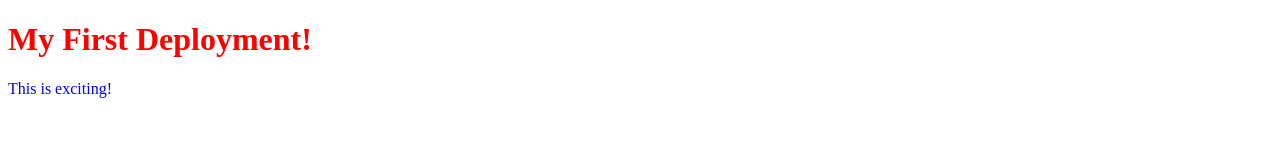
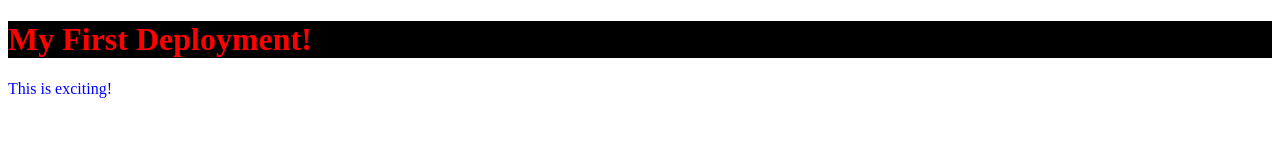
Before and after one commit to evankoop/f27-deployment-demo-evan, a website: page client/index.html in a window 1280 px wide. Drawn offline with Linux system fonts and the light colour scheme.

Commit message:
Added background color

```diff
--- a/client/index.html
+++ b/client/index.html
@@ -8,7 +8,7 @@
 </head>
 <body>
     <style>
-        h1 {color: red;}
+        h1 {color: red; background-color: black;}
         p {color: blue;}
     </style>
    <h1>My First Deployment!</h1>
```
